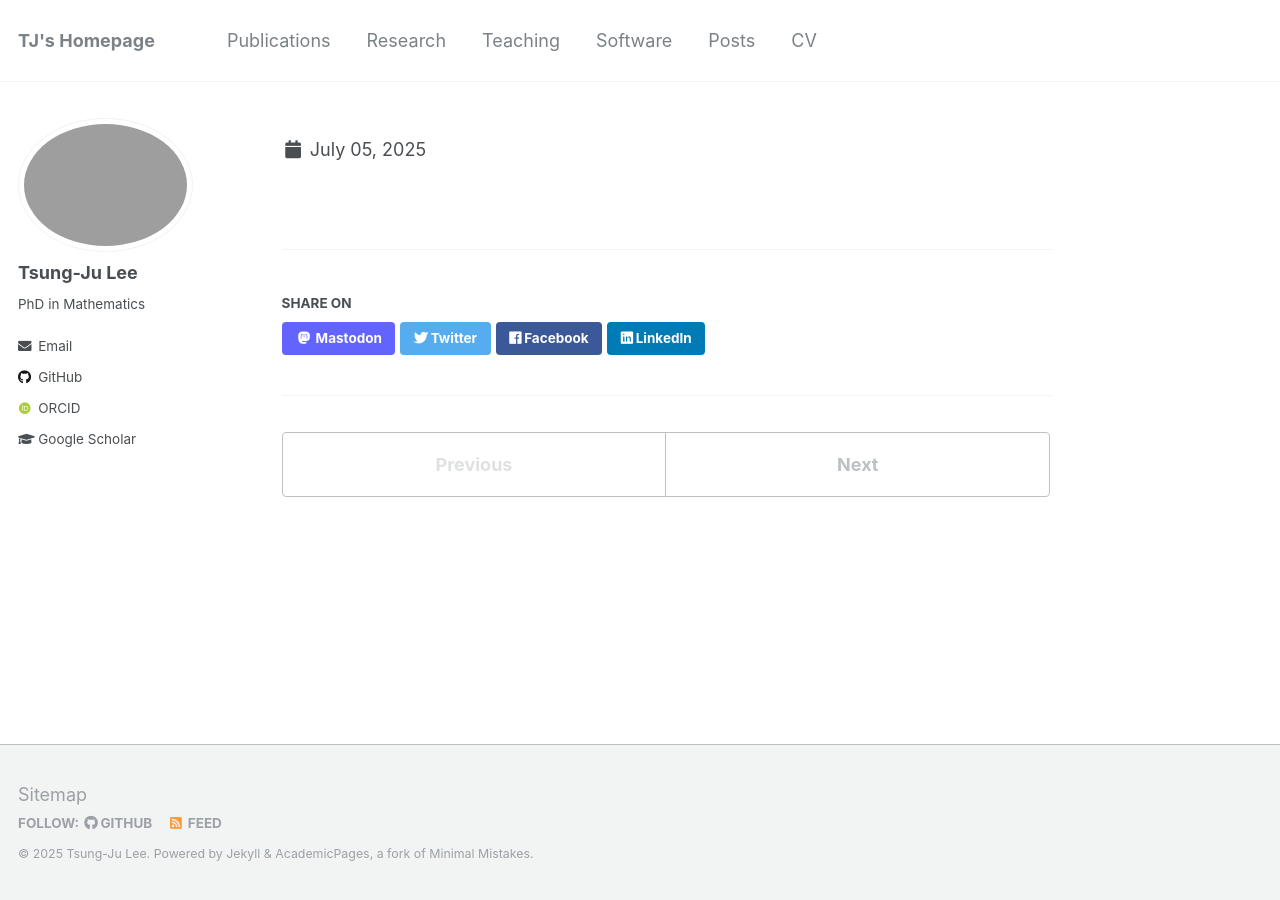
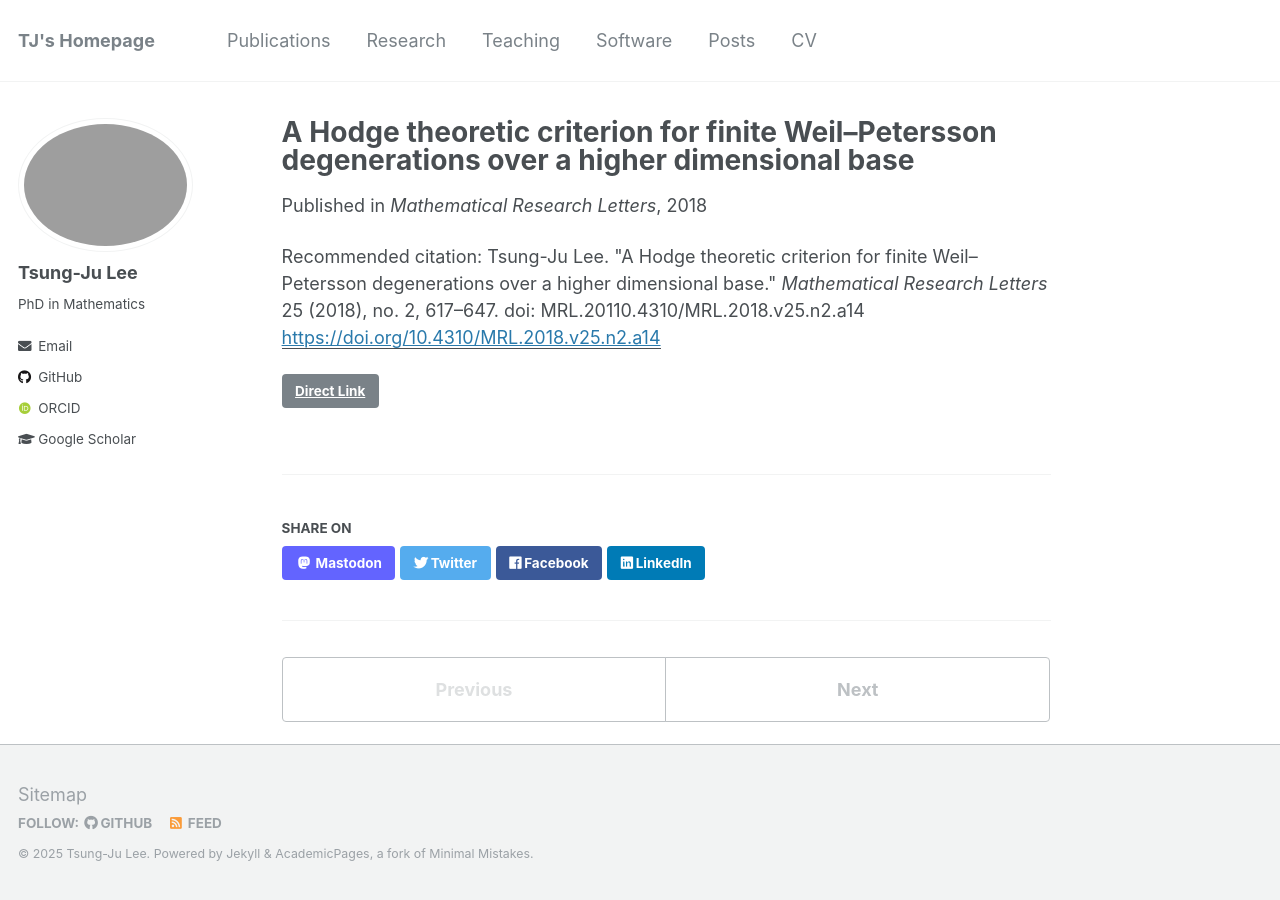
Before and after one commit to yusd24/yusd24.github.io, a Jekyll site: the page built from _publications/2018-finite-distance.md, in a window 1280 px wide. Built offline with Jekyll 4.4.1, drawn with Linux system fonts in a browser that asks for light colours; some web fonts are replaced.

Commit message:
Update 2018-finite-distance.md

```diff
--- a/_publications/2018-finite-distance.md
+++ b/_publications/2018-finite-distance.md
@@ -7,5 +7,5 @@ venue: 'Mathematical Research Letters'
 paperurl: 'https://doi.org/10.4310/MRL.2018.v25.n2.a14'
 link: 'https://arxiv.org/abs/1604.06914'
 citation: 'Tsung-Ju Lee. &quot;A Hodge theoretic criterion for finite Weil–Petersson degenerations over a higher dimensional base.&quot;
-<i>Mathematical Research Letters</i> 25 (2018), no. 2, 617–647. doi: MRL.20110.4310/MRL.2018.v25.n2.a14
+<i>Mathematical Research Letters</i> 25 (2018), no. 2, 617–647. doi: MRL.20110.4310/MRL.2018.v25.n2.a14'
 ---
```
